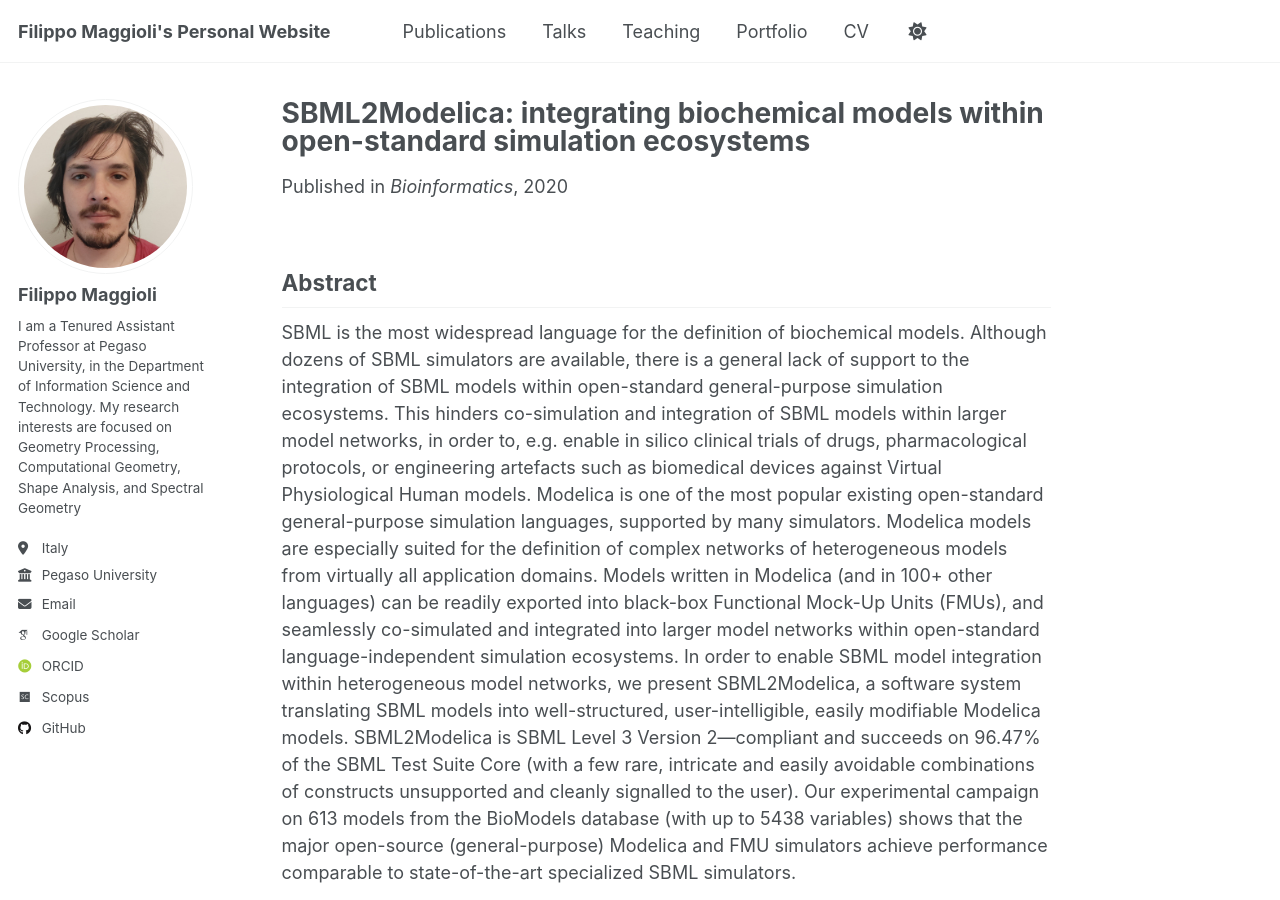
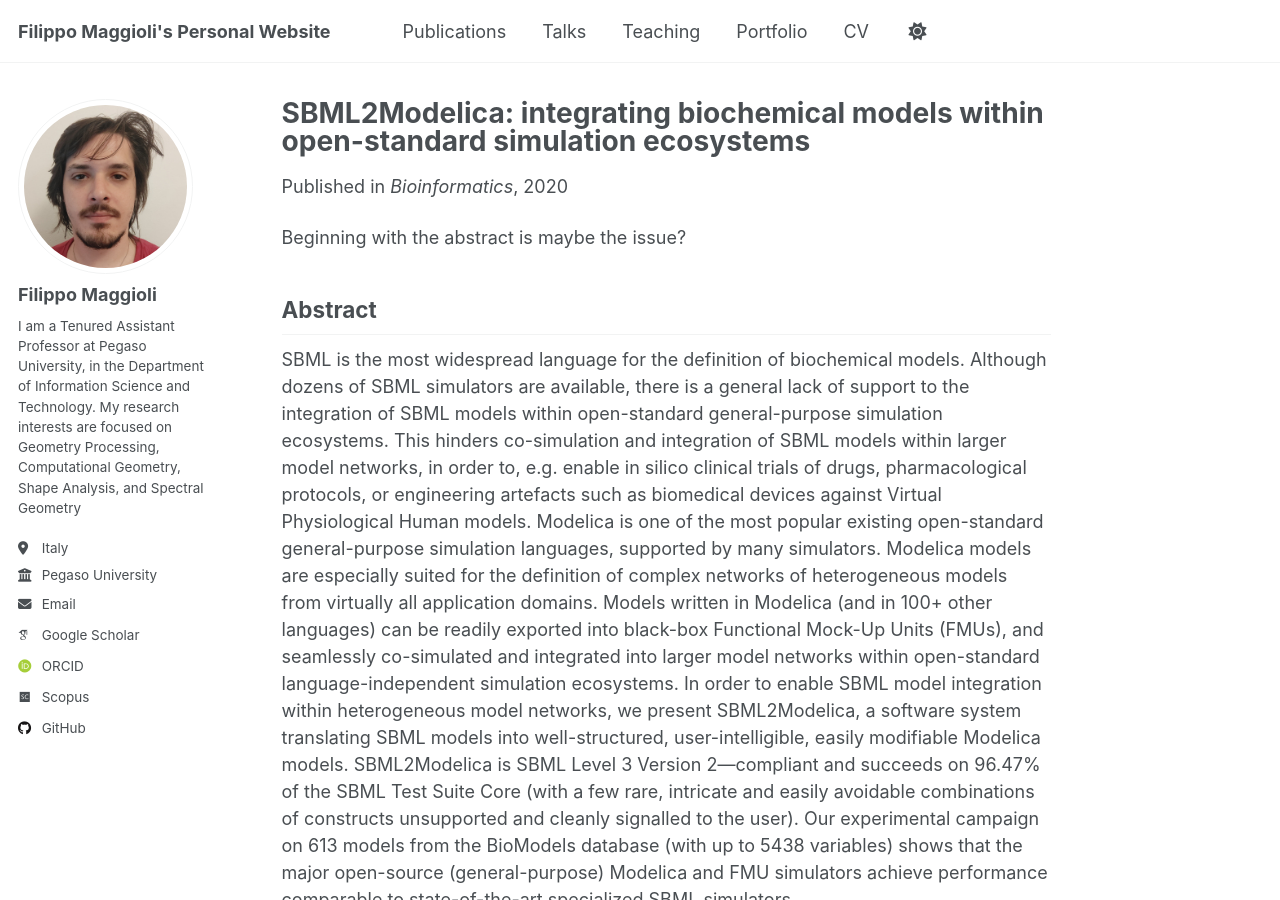
Before and after one commit to fmaggioli/fmaggioli.github.io, a Jekyll site: the page built from _publications/2020-04-01-sbml2modelica.md, in a window 1280 px wide and 900 px high. Built offline with Jekyll 4.4.1, drawn with Linux system fonts in a browser that asks for light colours; some web fonts are replaced.

Commit message:
Working on publications

```diff
--- a/_publications/2020-04-01-sbml2modelica.md
+++ b/_publications/2020-04-01-sbml2modelica.md
@@ -12,6 +12,8 @@ codeurl: 'https://bitbucket.org/mclab/sbml2modelica/src/master/'
 teaser: '/images/publications/sbml2modelica.jpg'
 citation: 'Maggioli Filippo et al. "SBML2Modelica: integrating biochemical models within open-standard simulation ecosystems." <i>Bioinformatics</i> 36.7 (2020): 2165-2172.'
 ---
+
+Beginning with the abstract is maybe the issue?
 
 ## Abstract
 SBML is the most widespread language for the definition of biochemical models. Although dozens of SBML simulators are available, there is a general lack of support to the integration of SBML models within open-standard general-purpose simulation ecosystems. This hinders co-simulation and integration of SBML models within larger model networks, in order to, e.g. enable in silico clinical trials of drugs, pharmacological protocols, or engineering artefacts such as biomedical devices against Virtual Physiological Human models. Modelica is one of the most popular existing open-standard general-purpose simulation languages, supported by many simulators. Modelica models are especially suited for the definition of complex networks of heterogeneous models from virtually all application domains. Models written in Modelica (and in 100+ other languages) can be readily exported into black-box Functional Mock-Up Units (FMUs), and seamlessly co-simulated and integrated into larger model networks within open-standard language-independent simulation ecosystems.
```
